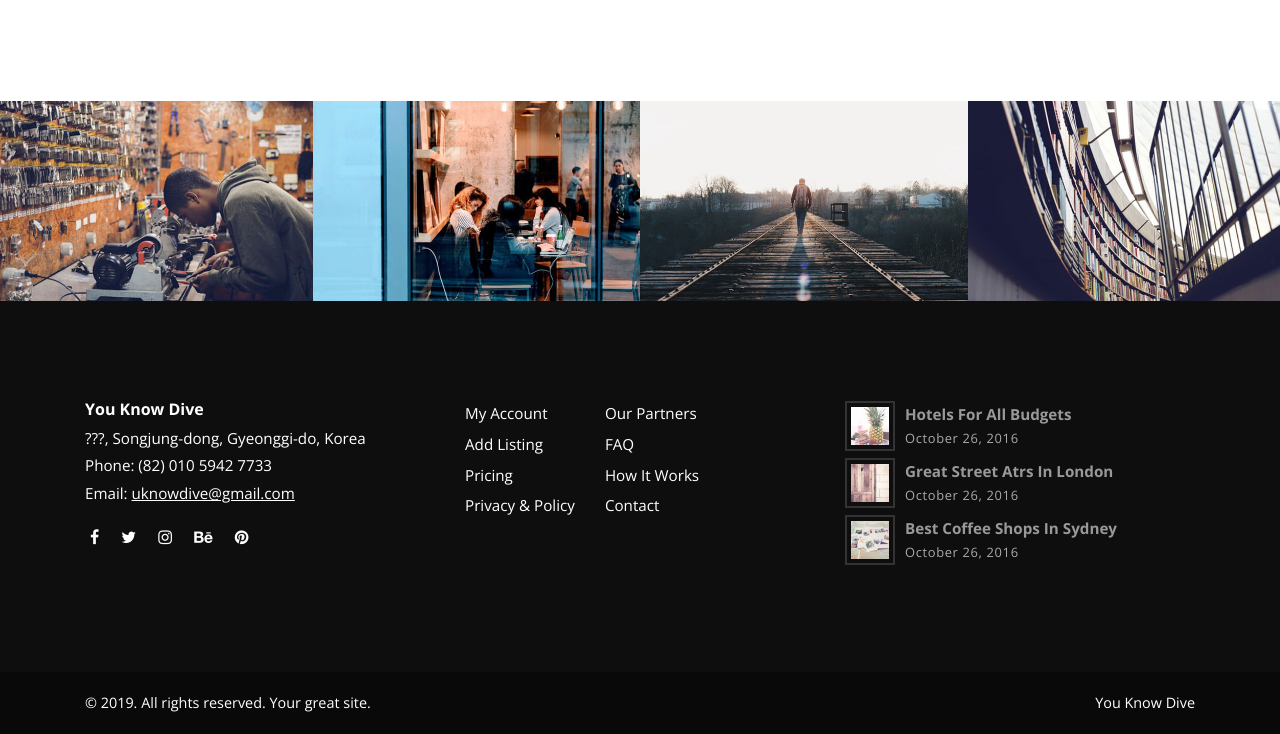
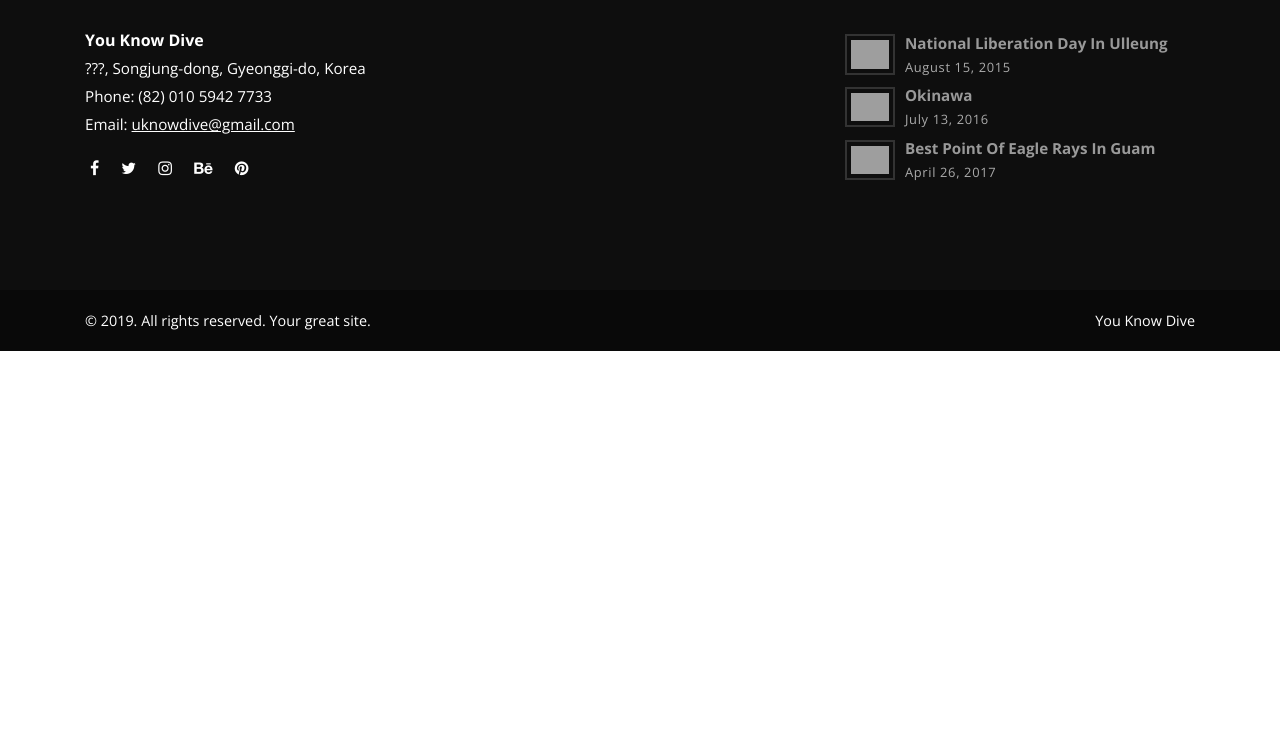
Before and after one commit to amooguna/youknowdive, a Django app: page / in a window 1280 px wide. Shown: the part 3434-4168 px from the top of the page. After the commit the page ends 3785 px from the top, so only its background shows below. Run offline with Django 3.2, Linux system fonts and the light colour scheme; data comes from the database, SQL or seed files in the repository; some libraries are stand-ins or nearby versions; grey boxes are pictures that could not be loaded.

Commit message:
changed pics for the site

```diff
--- a/src/templates/footer.html
+++ b/src/templates/footer.html
@@ -22,32 +22,32 @@
           <div class="col-md-4">
             <div class="menus d-flex">
               <ul class="list-unstyled">
-                <li> <a href="#">My Account</a></li>
-                <li> <a href="#">Add Listing</a></li>
-                <li> <a href="#">Pricing</a></li>
-                <li> <a href="#">Privacy &amp; Policy</a></li>
+                <li> <a href="#"></a></li>
+                <li> <a href="#"></a></li>
+                <li> <a href="#"></a></li>
+                <li> <a href="#"></a></li>
               </ul>
               <ul class="list-unstyled">
-                <li> <a href="#">Our Partners</a></li>
-                <li> <a href="#">FAQ</a></li>
-                <li> <a href="#">How It Works</a></li>
-                <li> <a href="#">Contact</a></li>
+                <li> <a href="#"></a></li>
+                <li> <a href="#"></a></li>
+                <li> <a href="#"></a></li>
+                <li> <a href="#"></a></li>
               </ul>
             </div>
           </div>
           <div class="col-md-4">
-            <div class="latest-posts"><a href="#">
+            <div class="latest-posts"><a href="/post/5">
                 <div class="post d-flex align-items-center">
-                  <div class="image"><img src="{% static 'img/small-thumbnail-1.jpg' %}" alt="..." class="img-fluid"></div>
-                  <div class="title"><strong>Hotels for all budgets</strong><span class="date last-meta">October 26, 2016</span></div>
+                  <div class="image"><img src="{% static 'img/small-thumbnail_1.jpg' %}" alt="..." class="img-fluid"></div>
+                  <div class="title"><strong>National Liberation Day in ulleung </strong><span class="date last-meta">August 15, 2015</span></div>
                 </div></a><a href="#">
                 <div class="post d-flex align-items-center">
-                  <div class="image"><img src="{% static 'img/small-thumbnail-2.jpg' %}" alt="..." class="img-fluid"></div>
-                  <div class="title"><strong>Great street atrs in London</strong><span class="date last-meta">October 26, 2016</span></div>
-                </div></a><a href="#">
+                  <div class="image"><img src="{% static 'img/small-thumbnail_2.jpg' %}" alt="..." class="img-fluid"></div>
+                  <div class="title"><strong>Okinawa</strong><span class="date last-meta">July 13, 2016</span></div>
+                </div></a><a href="/post/5">
                 <div class="post d-flex align-items-center">
-                  <div class="image"><img src="{% static 'img/small-thumbnail-3.jpg' %}" alt="..." class="img-fluid"></div>
-                  <div class="title"><strong>Best coffee shops in Sydney</strong><span class="date last-meta">October 26, 2016</span></div>
+                  <div class="image"><img src="{% static 'img/small-thumbnail_3.jpg' %}" alt="..." class="img-fluid"></div>
+                  <div class="title"><strong>Best point of Eagle rays in Guam</strong><span class="date last-meta">April 26, 2017</span></div>
                 </div></a></div>
           </div>
         </div>
--- a/src/templates/index.html
+++ b/src/templates/index.html
@@ -4,11 +4,11 @@
 {% block content %}
 
     <!-- Hero Section-->
-    <section style="background: url({% static 'img/hero1.jpg' %}); background-size: cover; background-position: center center" class="hero">
+    <section style="background: url({% static 'img/hero2.jpg' %}); background-size: cover; background-position: center center" class="hero">
       <div class="container">
         <div class="row">
           <div class="col-lg-7">
-            <h1>You Know Dive </h1><a href="#" class="hero-link">Enjoy Diving</a>
+            <h1><br><br>You Know Dive </h1><a href="#" class="hero-link">Enjoy Diving</a>
           </div>
         </div><a href=".intro" class="continue link-scroll"><i class="fa fa-long-arrow-down"></i> Scroll Down</a>
       </div>
@@ -18,8 +18,8 @@
       <div class="container">
         <div class="row">
           <div class="col-lg-8">
-            <h2 class="h3">Some great intro here</h2>
-            <p class="text-big">Place a nice <strong>introduction</strong> here <strong>to catch reader's attention</strong>. Lorem ipsum dolor sit amet, consectetur adipisicing elit, sed do eiusmod tempor incididunt ut labore et dolore magna aliqua. Ut enim ad minim veniam, quis nostrud nisi ut aliquip ex ea commodo consequat. Duis aute irure dolor in reprehenderi.</p>
+            <h2 class="h3">Discover the Beauty of Underwater Exploration</h2>
+            <p class="text-big">The scubadiving is the <strong>ultimate destination for enjoying your life</strong> here <strong>to catch your dream</strong>.<br> Wheather you're searching for new life or personal expedition. you'll find everything you need at you know dive shop.</p>
           </div>
         </div>
       </div>
@@ -68,7 +68,7 @@
       <div class="container">
         <div class="row">
           <div class="col-md-7">
-            <h2>Lorem ipsum dolor sit amet, consectetur adipisicing elit, sed do eiusmod tempor incididunt ut labore et dolore magna aliqua</h2><a href="#" class="hero-link">View More</a>
+            <h2></h2><br><br><br><a href="#" class="hero-link">View More</a>
           </div>
         </div>
       </div>
@@ -101,45 +101,24 @@
         </div>
       </div>
     </section>
-    <!-- Newsletter Section-->
-    <section class="newsletter no-padding-top">
-      <div class="container">
-        <div class="row">
-          <div class="col-md-6">
-            <h2>Subscribe to Newsletter</h2>
-            <p class="text-big">Lorem ipsum dolor sit amet, consectetur adipisicing elit, sed do eiusmod tempor incididunt ut labore et dolore magna aliqua.</p>
-          </div>
-          <div class="col-md-8">
-            <div class="form-holder">
-              <form action="." method="POST">
-              {% csrf_token %}
-                <div class="form-group">
-                  <input type="email" name="email" id="email" placeholder="Type your email address">
-                  <button type="submit" class="submit">Subscribe</button>
-                </div>
-              </form>
-            </div>
-          </div>
-        </div>
-      </div>
-    </section>
+
     <!-- Gallery Section-->
     <section class="gallery no-padding">
       <div class="row">
         <div class="mix col-lg-3 col-md-3 col-sm-6">
-          <div class="item"><a href="img/gallery-1.jpg" data-fancybox="gallery" class="image"><img src="{% static 'img/gallery-1.jpg' %}" alt="..." class="img-fluid">
+          <div class="item"><a href="img/gallery_6.jpg" data-fancybox="gallery" class="image"><img src="{% static 'img/gallery_6.jpg' %}" alt="..." class="img-fluid">
               <div class="overlay d-flex align-items-center justify-content-center"><i class="icon-search"></i></div></a></div>
         </div>
         <div class="mix col-lg-3 col-md-3 col-sm-6">
-          <div class="item"><a href="img/gallery-2.jpg" data-fancybox="gallery" class="image"><img src="{% static 'img/gallery-2.jpg' %}" alt="..." class="img-fluid">
+          <div class="item"><a href="img/gallery2.jpg" data-fancybox="gallery" class="image"><img src="{% static 'img/gallery2.jpg' %}" alt="..." class="img-fluid">
               <div class="overlay d-flex align-items-center justify-content-center"><i class="icon-search"></i></div></a></div>
         </div>
         <div class="mix col-lg-3 col-md-3 col-sm-6">
-          <div class="item"><a href="img/gallery-3.jpg" data-fancybox="gallery" class="image"><img src="{% static 'img/gallery-3.jpg' %}" alt="..." class="img-fluid">
+          <div class="item"><a href="img/gallery_5.jpg" data-fancybox="gallery" class="image"><img src="{% static 'img/gallery_5.jpg' %}" alt="..." class="img-fluid">
               <div class="overlay d-flex align-items-center justify-content-center"><i class="icon-search"></i></div></a></div>
         </div>
         <div class="mix col-lg-3 col-md-3 col-sm-6">
-          <div class="item"><a href="img/gallery-4.jpg" data-fancybox="gallery" class="image"><img src="{% static 'img/gallery-4.jpg' %}" alt="..." class="img-fluid">
+          <div class="item"><a href="img/gallery_4.jpg" data-fancybox="gallery" class="image"><img src="{% static 'img/gallery_4.jpg' %}" alt="..." class="img-fluid">
               <div class="overlay d-flex align-items-center justify-content-center"><i class="icon-search"></i></div></a></div>
         </div>
       </div>
```
Also changed, not shown: src/templates/newletter.html (added, +22 -0 lines), src/static_in_env/img/divider-bg.jpg (deleted), src/static_in_env/img/gallery-1.jpg (deleted), src/static_in_env/img/gallery-2.jpeg (deleted), src/static_in_env/img/gallery-2.jpg (deleted), src/static_in_env/img/gallery-3.jpg (deleted), src/static_in_env/img/gallery-4.jpg (deleted), src/static_in_env/img/gallery_5.jpg (added), src/static_in_env/img/gallery_6.jpg (added), src/static_in_env/img/hero2.jpg (added), src/static_in_env/img/small-thumbnail-1.jpg (deleted), src/static_in_env/img/small-thumbnail-2.jpg (deleted), src/static_in_env/img/small-thumbnail-3.jpg (deleted), 5 other files.
